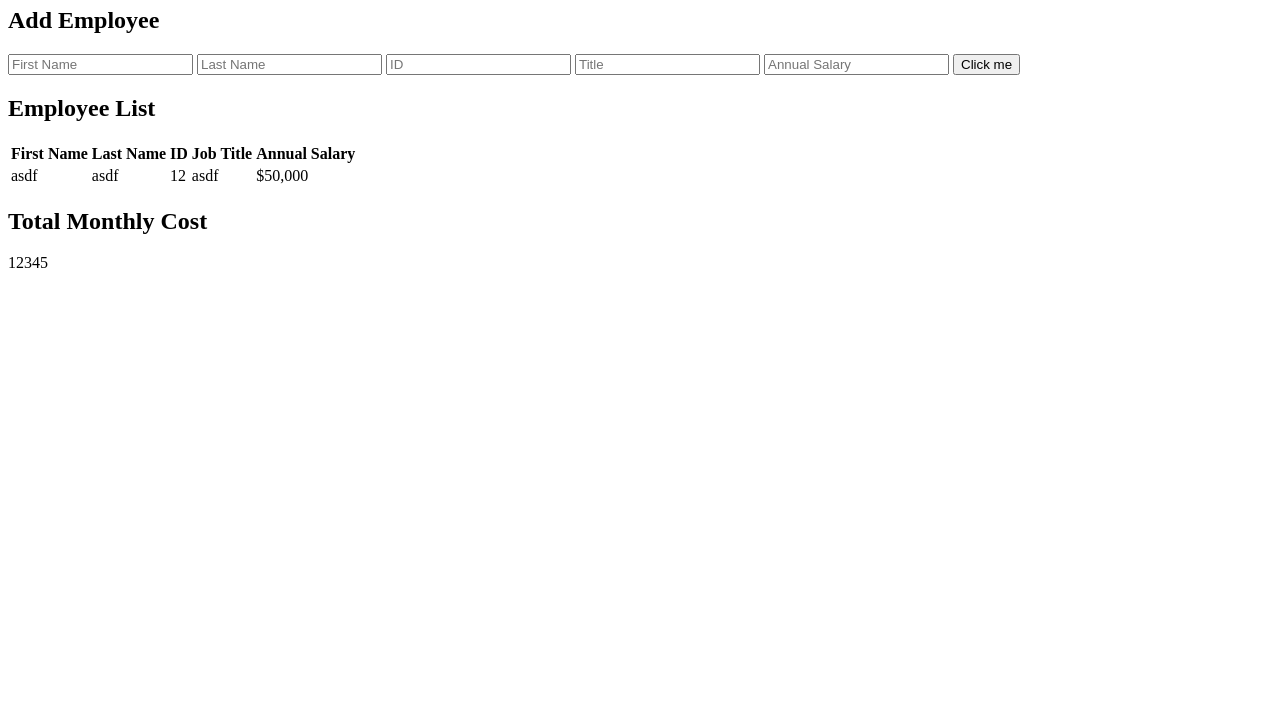
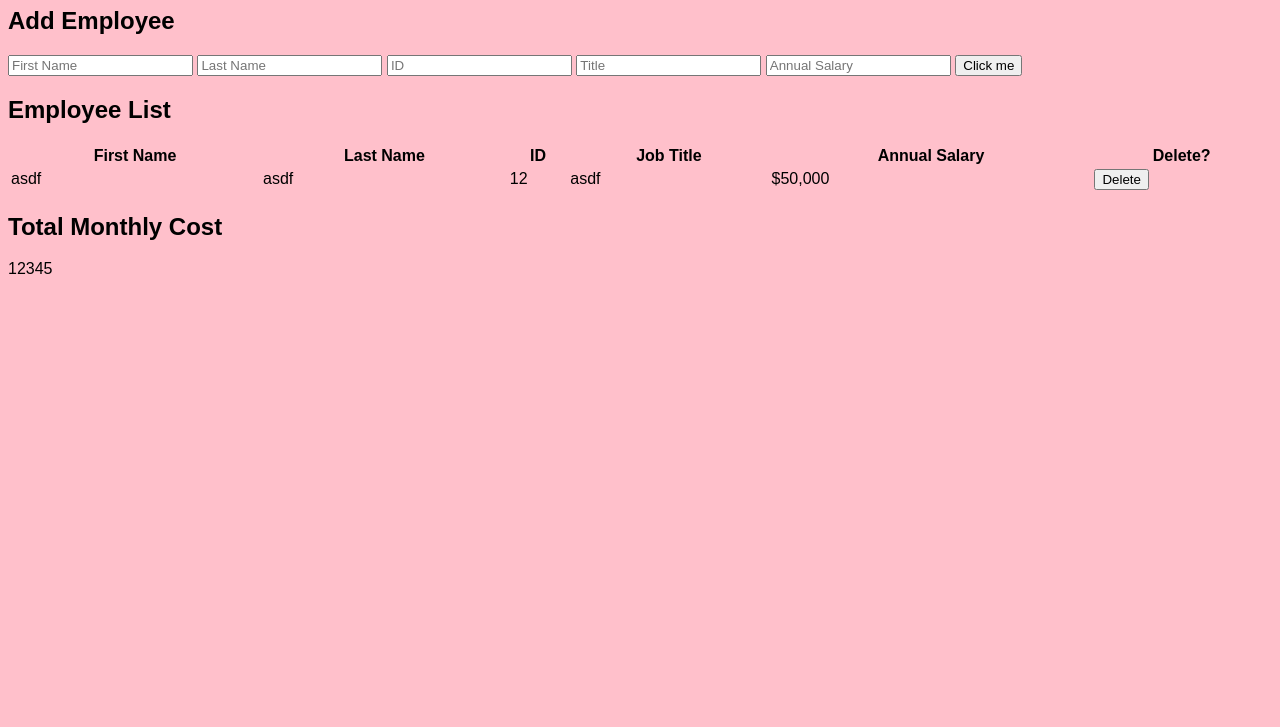
Before and after one commit to zahnow/weekend-jquery-salary-calculator, a plain HTML site: page index.html in a window 1280 px wide. Shown: the part 73-800 px from the top of the page. Drawn offline with Linux system fonts and the light colour scheme.

Commit message:
fixed typo with stylesheet

```diff
--- a/index.html
+++ b/index.html
@@ -5,7 +5,7 @@
     <meta http-equiv="X-UA-Compatible" content="IE=edge">
     <meta name="viewport" content="width=device-width, initial-scale=1.0">
     <title>Document</title>
-    <link type="stylesheet" href="style.css" />
+    <link rel="stylesheet" href="style.css" />
     <script src="jquery.js"></script>
     <script src="script.js"></script>
 </head>
@@ -26,18 +26,24 @@
         <h2>Employee List</h2>
         <table>
             <thead>
+                <tr>
                     <th>First Name</th>
                     <th>Last Name</th>
                     <th>ID</th>
                     <th>Job Title</th>
                     <th>Annual Salary</th>
+                    <th>Delete?</th>
+                </tr>
             </thead>
             <tbody id="employee-table-body">
+                <tr>
                     <td>asdf</td>
                     <td>asdf</td>
                     <td>12</td>
                     <td>asdf</td>
                     <td>$50,000</td>
+                    <td><button>Delete</button></td>
+                </tr>
             </tbody>
         </table>
     </div>
--- a/style.css
+++ b/style.css
@@ -0,0 +1,8 @@
+body {
+    font-family: sans-serif;
+    background-color: pink;
+}
+
+table {
+    width: 100%;
+}
```
Lines whose indentation alone changed are shown as unchanged.
